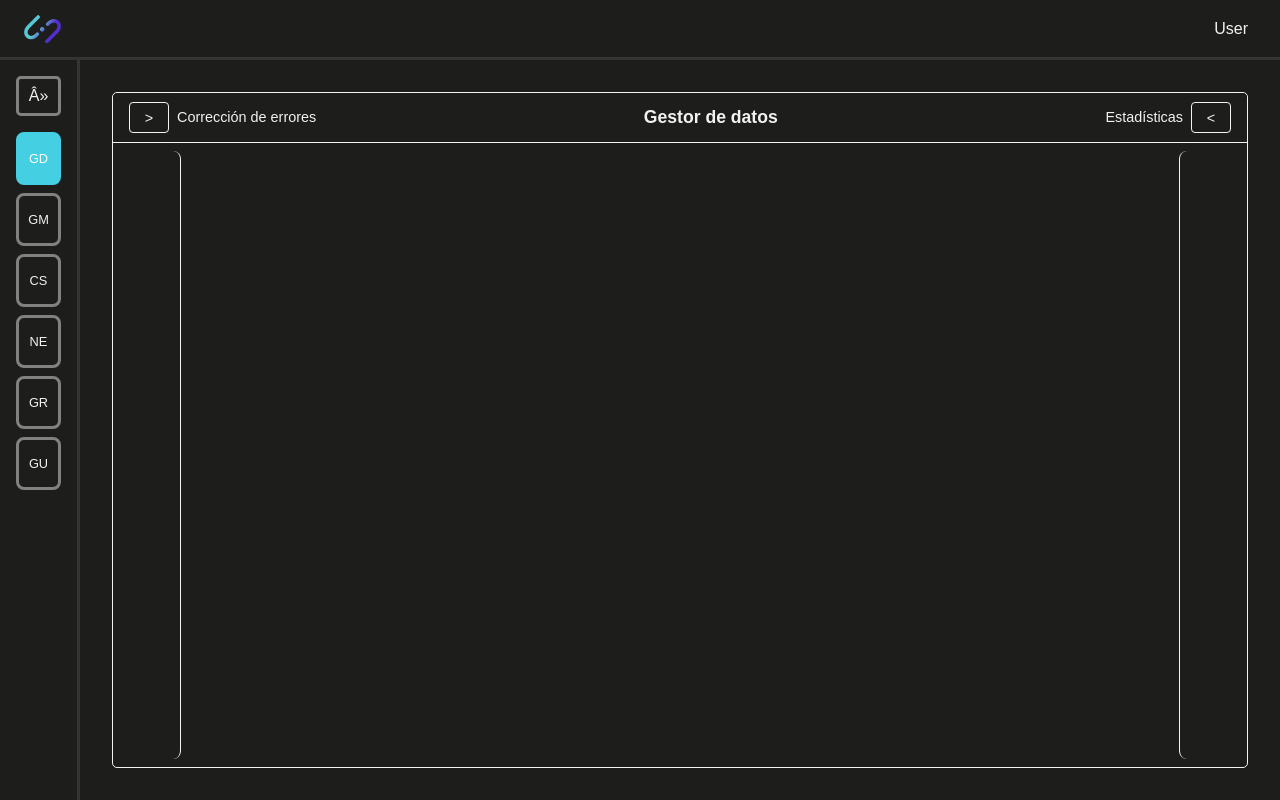
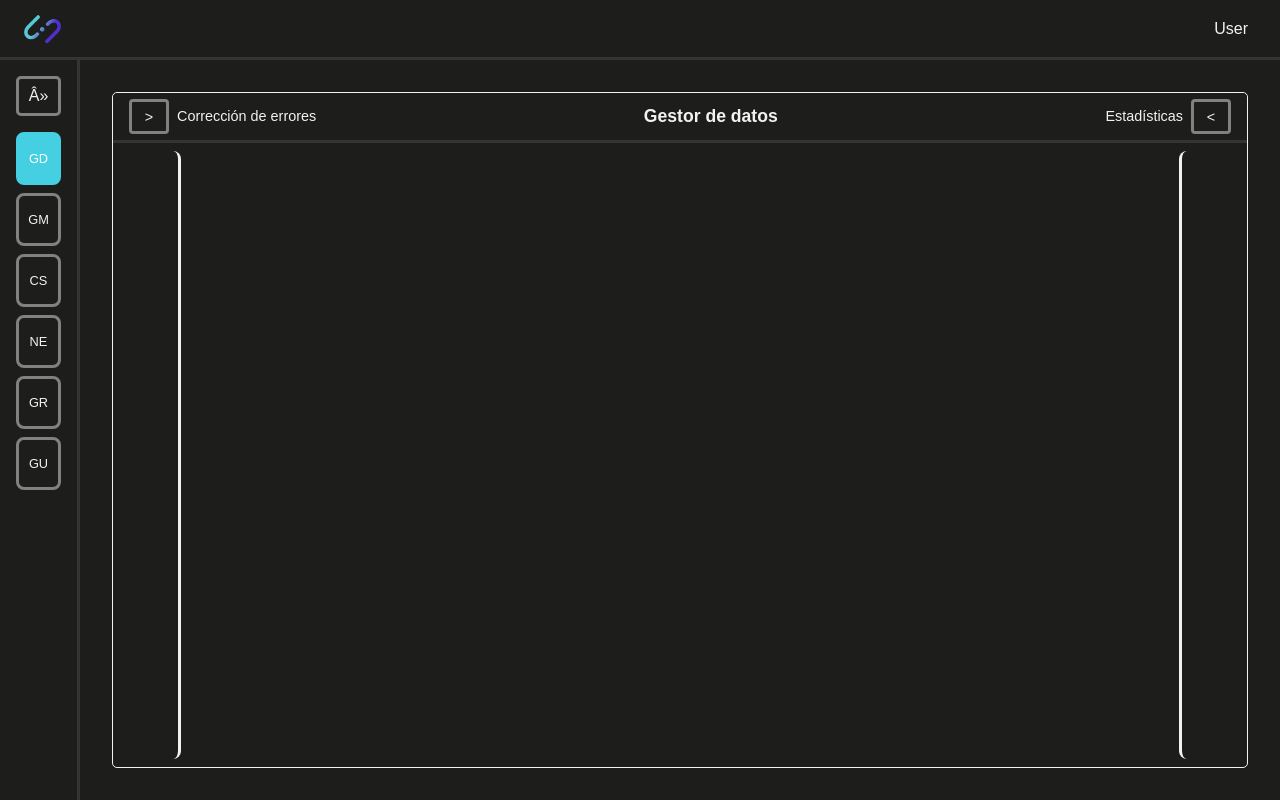
Before and after one commit to BenjaUribe/prototipo_interfaz_admin, a React (Vite) app: page / in a window 1280 px wide. Built offline with nearby package versions, Linux system fonts and the light colour scheme; a web font is replaced by a local one.

Commit message:
Update DataManagement.css

```diff
--- a/src/features/data-management/DataManagement.css
+++ b/src/features/data-management/DataManagement.css
@@ -3,7 +3,7 @@
     flex-direction: column;
     height: 100%;
     background-color: #1d1d1b;
-    border: 1px solid #f2f2f2;
+    border: 3px solid #343434;
     border-radius: 5px;
 }
 
@@ -14,7 +14,7 @@
     align-items: center;
     padding: 0.5rem 1rem;
     background-color: #1d1d1b;
-    border-bottom: 1px solid #f2f2f2;
+    border-bottom: 3px solid #343434;
     border-radius: 5px 5px 0 0;
     height: 50px;
     flex-shrink: 0;
@@ -53,7 +53,7 @@
 
 .toolbar-button {
     background: none;
-    border: 1px solid #f2f2f2;
+    border: 3px solid #818181;
     padding: 0.4rem 0.8rem;
     border-radius: 4px;
     cursor: pointer;
@@ -88,7 +88,7 @@
     transition: all 0.3s ease;
 }
 
-/* Reglas de ocultación para el contenido central */
+/* Reglas de ocultaciÃ³n para el contenido central */
 .data-feature:has(.sidebar-left:not(.collapsed)) .data-container,
 .data-feature:has(.sidebar-right:not(.collapsed)) .data-container {
     width: 0;
@@ -128,22 +128,22 @@
 }
 
 .sidebar-left {
-    border-right: 1px solid #f2f2f2;
+    border-right: 3px solid #f2f2f2;
     order: 1;
 }
 
 .sidebar-right {
-    border-left: 1px solid #f2f2f2;
+    border-left: 3px solid #f2f2f2;
     order: 3;
 }
 
-/* Estilos cuando están expandidas */
+/* Estilos cuando estÃ¡n expandidas */
 .sidebar-left:not(.collapsed),
 .sidebar-right:not(.collapsed) {
     width: 100%;
-    max-width: 1350px; /* Máximo ancho para la sidebar derecha */
+    max-width: 1350px; /* MÃ¡ximo ancho para la sidebar derecha */
     flex-shrink: 0;
-    max-height: calc(100vh - 120px); /* Limitar la altura máxima de la sidebar */
+    max-height: calc(100vh - 120px); /* Limitar la altura mÃ¡xima de la sidebar */
     overflow: hidden;
     box-sizing: border-box;
 }
@@ -159,7 +159,7 @@
     position: relative;
 }
 
-/* Ocultar contenido cuando están colapsadas */
+/* Ocultar contenido cuando estÃ¡n colapsadas */
 .sidebar-left.collapsed .sidebar-content,
 .sidebar-left.collapsed .sidebar-title-expanded,
 .sidebar-right.collapsed .sidebar-content,
@@ -168,7 +168,7 @@
     display: none;
 }
 
-/* Estilos para títulos expandidos */
+/* Estilos para tÃ­tulos expandidos */
 .sidebar-title-expanded {
     color: #f2f2f2;
     font-size: 1rem;
@@ -176,12 +176,12 @@
     text-align: center;
     padding: 0.5rem 0;
     margin-bottom: 0.5rem;
-    background-color: #818181;
+    background-color: #2a3176;
     border-radius: 4px;
     flex: none;
 }
 
-/* Contenido de las sidebars cuando NO están colapsadas */
+/* Contenido de las sidebars cuando NO estÃ¡n colapsadas */
 .sidebar-left .sidebar-content,
 .sidebar-right .sidebar-content {
     flex: 1;
@@ -201,7 +201,7 @@
     min-height: 0;
 }
 
-/* Grid de estadísticas para la sidebar derecha */
+/* Grid de estadÃ­sticas para la sidebar derecha */
 .stats-grid {
   display: grid;
   grid-template-columns: 1fr 1fr;
```
